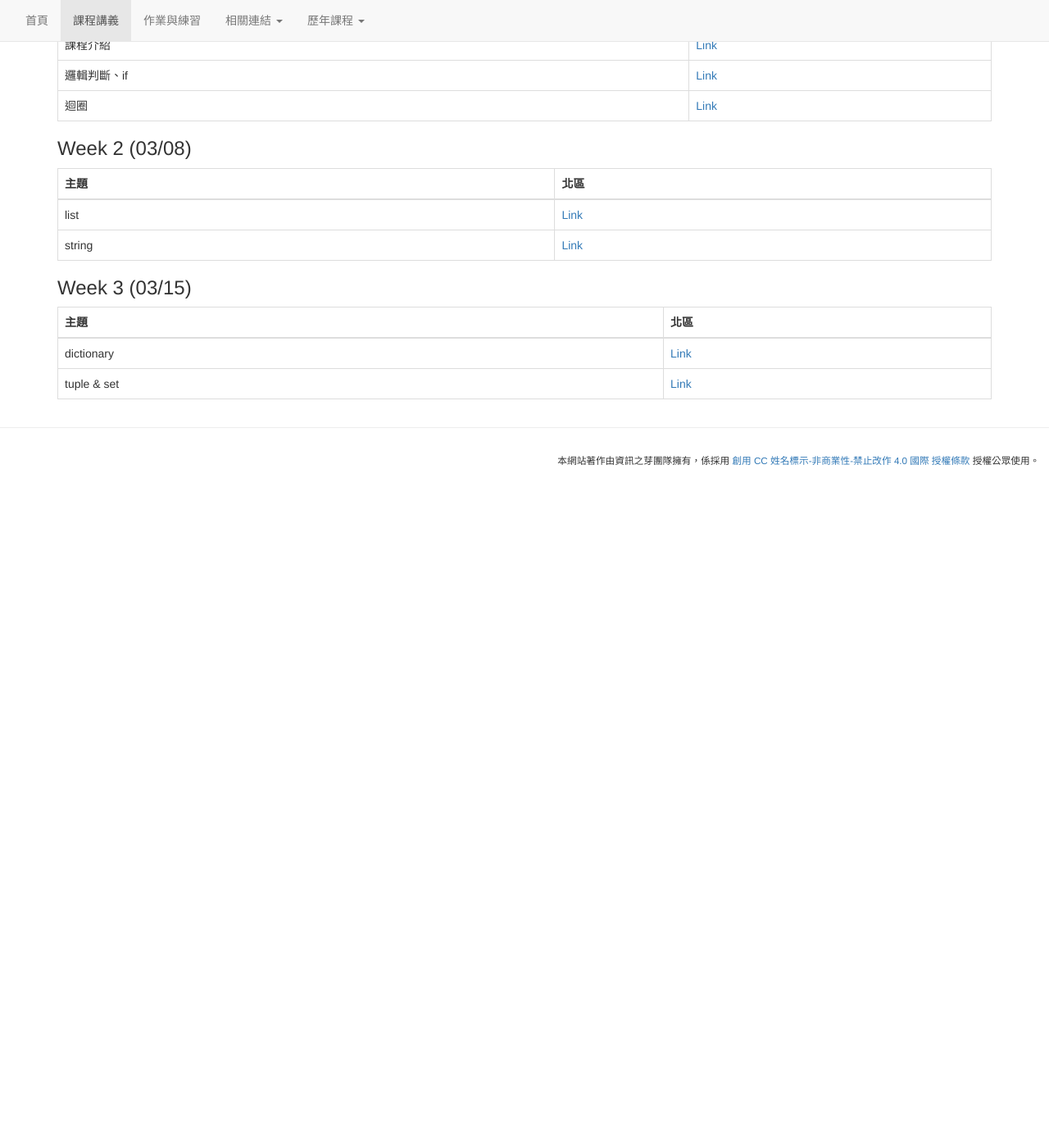
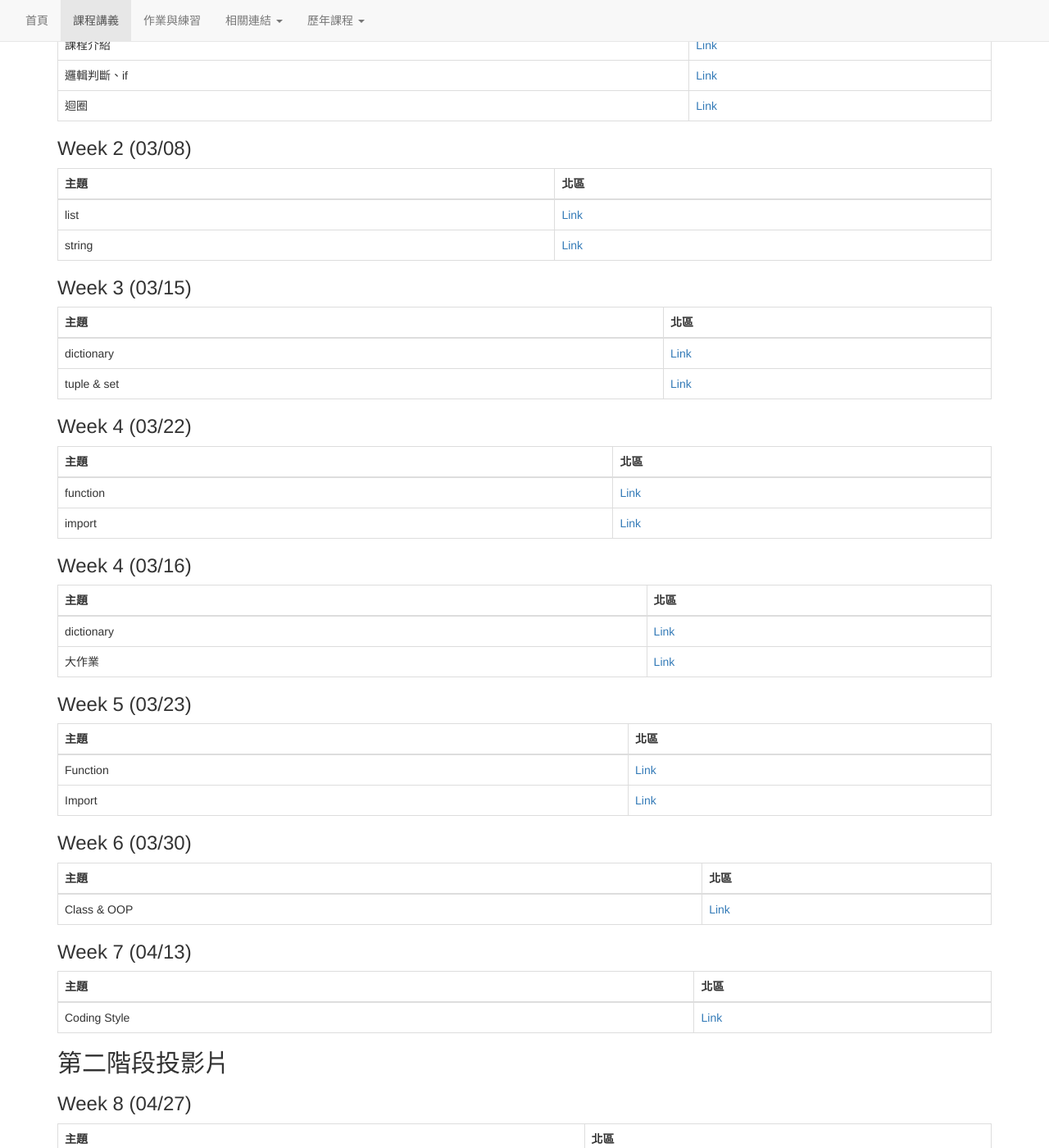
Before and after one commit to tw-csie-sprout/py2026, a Jekyll site: the page built from slides.md, in a window 1280 px wide and 1400 px high, scrolled down 442 px. Shown: the whole window at 82% size. Built offline with Jekyll 4.4.1, drawn with Linux system fonts in a browser that asks for light colours; before the commit the page ends 1024 px from its top, so only the background shows below that; some of the changed text lies outside the part shown.

Commit message:
Revise week details and add new links
Updated week information and links in slides.

```diff
--- a/slides.md
+++ b/slides.md
@@ -42,14 +42,14 @@ title: "課程講義"
 | tuple & set | [Link](https://shaujiun-lan.github.io/py2026-sprout/tuple_set/slides.html) |
 
 
-<!--
-### Week 2 (03/02)
+
+### Week 4 (03/22)
 
 {: .table .table-bordered}
 | 主題 | 北區 |
 | --- | --- |
-| 邏輯判斷、if | [Link](https://drive.google.com/file/d/14ykQ4lvahx66la11habQmhBVb-tZIAN2/view?usp=sharing) |
-| 迴圈 | [Link](https://hackmd.io/@gary940610/python-loop) |
+| function | [Link](https://hackmd.io/@gary940610/Syv7rbt5bx) |
+| import | [Link](https://hackmd.io/@gary940610/SJN8sIKcWe) |
 
 ### Week 4 (03/16)
 
```
